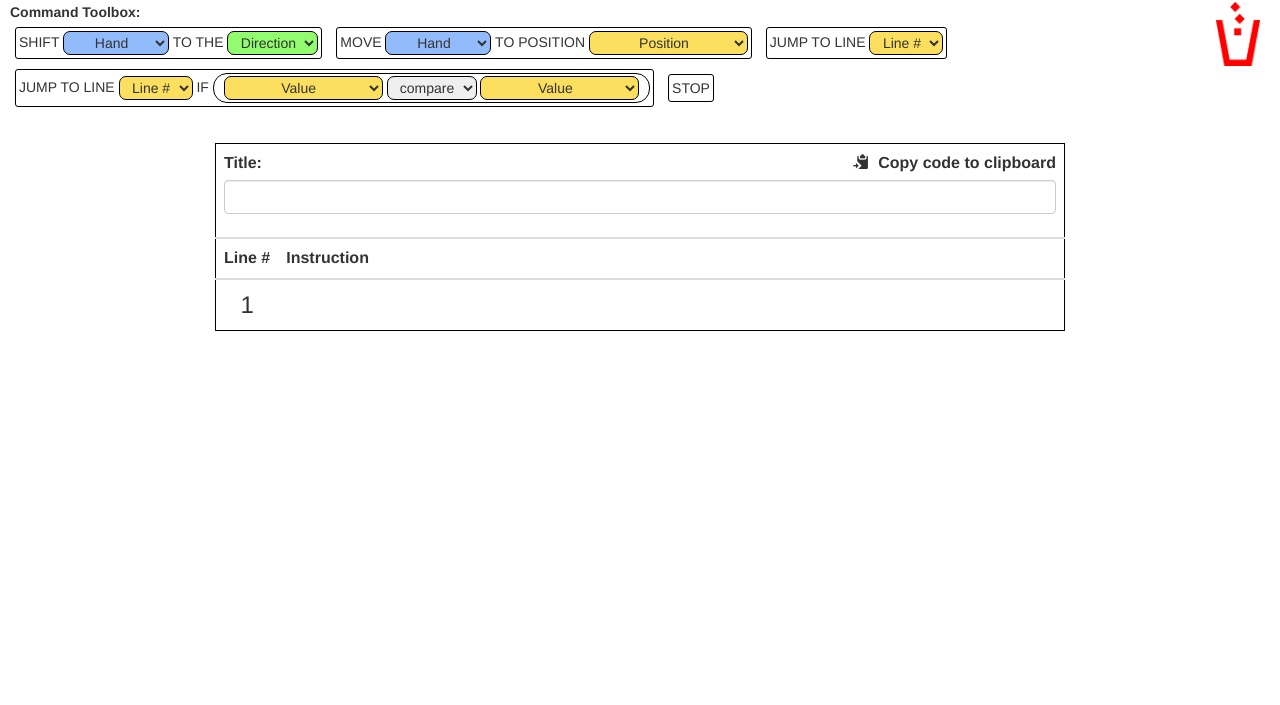
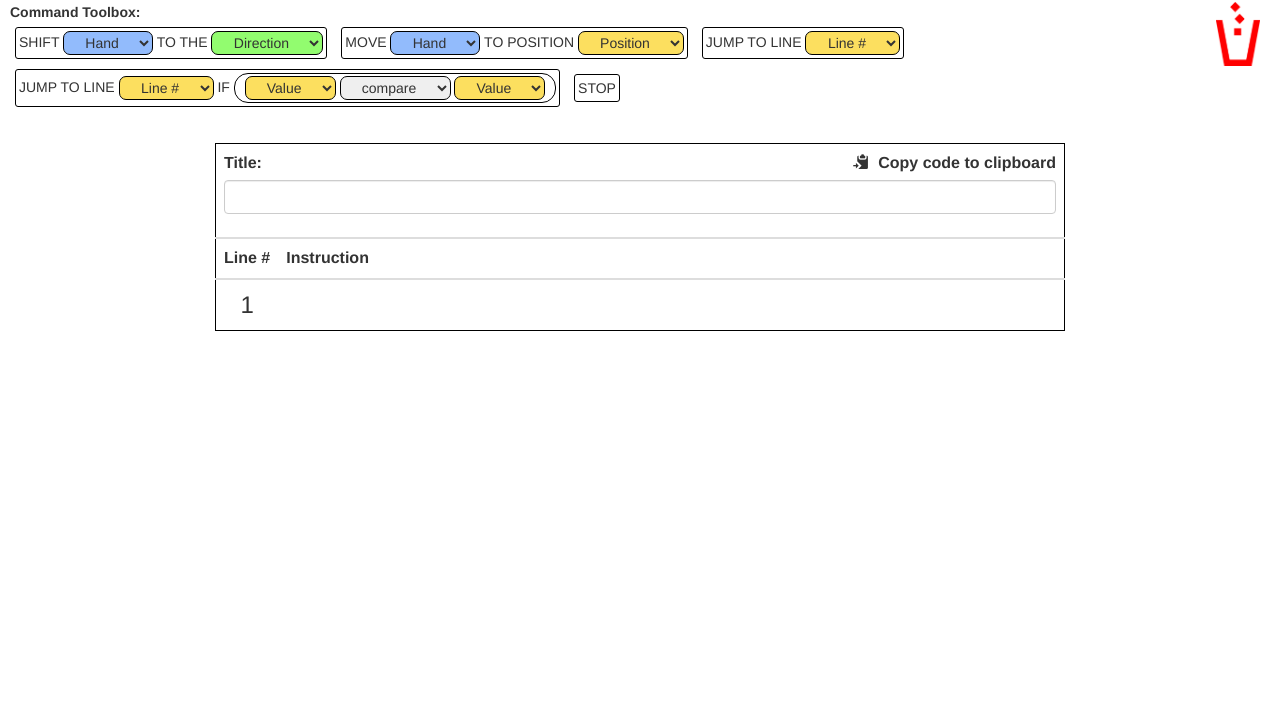
Before and after one commit to PerryHighCS/HML, a plain HTML site: page index.html in a window 1280 px wide. Shown: the part 95-800 px from the top of the page. Drawn offline with nearby package versions, Linux system fonts and the light colour scheme.

Commit message:
resize fillins on load

```diff
--- a/css/hml.css
+++ b/css/hml.css
@@ -104,8 +104,8 @@ li.active .tabButtons {
     border-radius: .5em;
     vertical-align: middle;
     padding: 2px;
-    padding-left: 8px;
-    padding-right: 5px;
+    /*padding-left: 8px;
+    padding-right: 5px;*/
 }
 
 /* remove the underline from fillins and dropdown-menus*/
--- a/index.html
+++ b/index.html
@@ -107,6 +107,9 @@
                          ondrop="trashInstruction(event)"
                          ondragover="allowDropInstruction(event)" >
                         <b>Command Toolbox:</b>
+                        <select class="fillin" style="display: none" id="sizeTest">
+                            <option id="templateOption" selected="selected"></option>
+                        </select>
                         <img src="trash.png" id="trashcan" draggable="false"
                              ondblclick="deleteCode()" alt="trash can">
                         <div class="palette">
@@ -193,10 +196,6 @@
                             <div class="instruction stop" draggable="true" ondragstart="dragInstruction(event)">
                                 STOP
                             </div>
-
-                            <select class="fillin" style="display: none" id="sizeTest">
-                                 <option id="templateOption" selected="selected"></option>
-                            </select>
                         </div>
                     </div>
                 </div>
--- a/js/setup.js
+++ b/js/setup.js
@@ -79,6 +79,13 @@ window.onload = function () {
         setURLSpeed(speed);                                 // Post the speed back to the url
     }
 
+    // Shrink fillins to fit their contents
+    $('.palette .fillin').each(function() {
+        let item = $(this);
+        let text = item.children('option:selected').text();
+        setDropdownWidth(item, text);
+    });
+
 
     // Prepare the code display
     compactLines();
@@ -93,7 +100,7 @@ window.onload = function () {
  */
 function addDropdownHandlers() {
     // Find all dropdown items, set their change function
-    $("#program .fillin").change(function () {
+    $(".fillin").change(function () {
         // Set the dropdown's data to the chosen value
         $(this).attr('data', this.value);
 
@@ -111,5 +118,6 @@ function addDropdownHandlers() {
 
 function setDropdownWidth(dd, text) {
     $('#templateOption').text(text);
+
     dd.width($('#sizeTest').width() + 30);
 }
```
